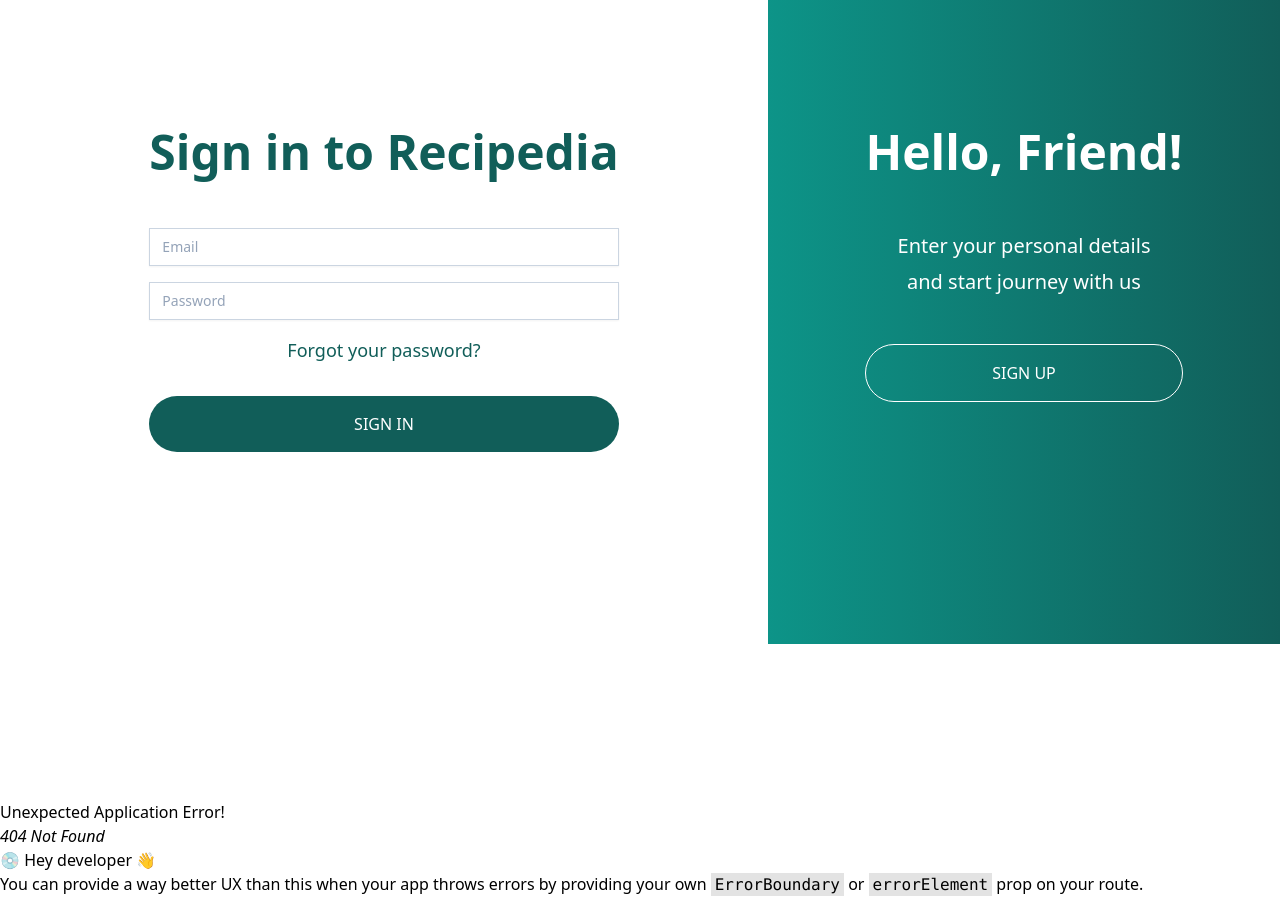
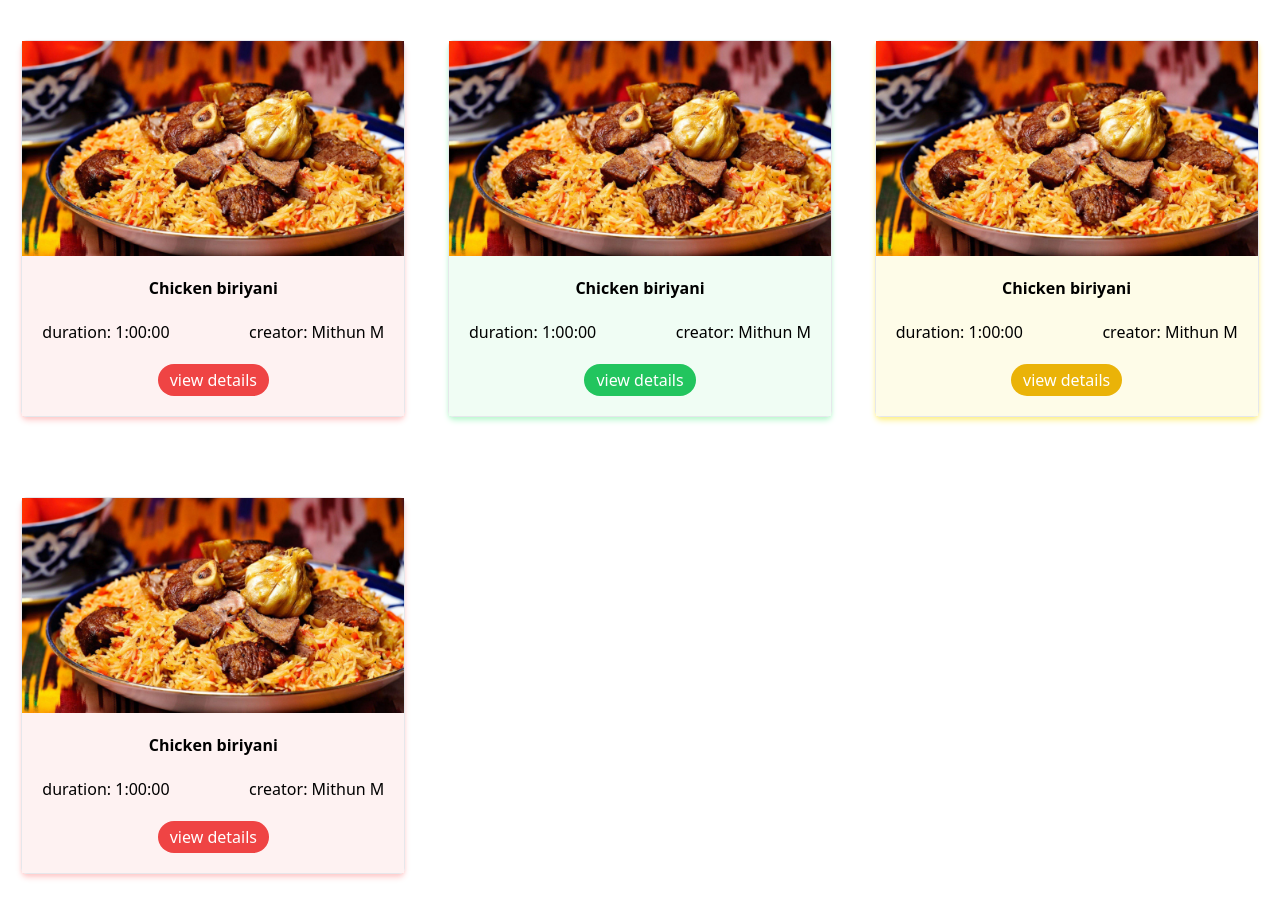
Before and after one commit to SairaniR/collab-recipe-management-system-frontend, a React (Create React App) app: page /recipes in a window 1280 px wide. Before the commit this address had no page. Built offline with nearby package versions, Linux system fonts and the light colour scheme.

Commit message:
creates recipe component and renders list of recipes

```diff
--- /dev/null
+++ b/src/components/Recipe.jsx
@@ -0,0 +1,19 @@
+function Recipe({recipe}) {
+    return <>
+        <div className={`w-96 border rounded-md shadow-md ${recipe.type==='NV'?"shadow-red-200":recipe.type==='V'?"shadow-green-200":"shadow-yellow-200"} `}>
+            <img src={recipe.image} alt={recipe.name} className='w-96 object-cover' />
+            <div className={`${recipe.type==='NV'?"bg-red-50":recipe.type==='V'?"bg-green-50":"bg-yellow-50"} p-5`}>
+                <h3 className='text-center font-bold'>{recipe.name}</h3>
+                <div className='py-5'>
+                    <p className='text-left w-1/2 inline-block'>{`duration: ${recipe.duration}`}</p>
+                    <p className='text-right w-1/2 inline-block'>{`creator: ${recipe.creator}`}</p>
+                </div>
+                <div className='w-full flex justify-center'>
+                    <button className={`${recipe.type==='NV'?"bg-red-500":recipe.type==='V'?"bg-green-500":"bg-yellow-500"} text-white px-3 py-1 rounded-full`}>view details</button>
+                </div>
+            </div>
+        </div>
+    </>
+}
+
+export default Recipe;
--- /dev/null
+++ b/src/components/Recipes.jsx
@@ -0,0 +1,12 @@
+import RecipesData from '../mock-data/Recipes.json'
+import Recipe from './Recipe'
+
+function Recipes() {
+    return <>
+        <div className='grid xl:grid-cols-3 lg:grid-cols-2 md:grid-cols-1 place-items-center'>
+            {RecipesData.map((recipe) => { return (<div className='p-10'><Recipe key={recipe.id} recipe={recipe}></Recipe></div>) })}
+        </div>
+    </>
+}
+
+export default Recipes
--- a/src/index.jsx
+++ b/src/index.jsx
@@ -2,7 +2,6 @@
 import './styles.css'; // Import your styles
 import App from './App';
 import reportWebVitals from './reportWebVitals';
-import Login from './components/Login'
 import { createRoot } from 'react-dom/client';
 import router from './router/index.jsx';
 import { RouterProvider } from 'react-router-dom';
@@ -10,9 +9,9 @@
 const root = createRoot(document.getElementById('root'));
 root.render(
   <React.StrictMode>
-    <App />
-    <Login />
-   <RouterProvider router={router}/>
+    <RouterProvider router={router}>
+      <App />
+    </RouterProvider>
   </React.StrictMode>
 );
 
--- /dev/null
+++ b/src/mock-data/Recipes.json
@@ -0,0 +1,34 @@
+[
+  {
+    "id":4,
+    "image": "/assets/images/Biriyani.jpg",
+    "name": "Chicken biriyani",
+    "duration": "1:00:00",
+    "creator": "Mithun M",
+    "type": "NV"
+  },
+  {
+    "id":1,
+    "image": "/assets/images/Biriyani.jpg",
+    "name": "Chicken biriyani",
+    "duration": "1:00:00",
+    "creator": "Mithun M",
+    "type": "V"
+  },
+  {
+    "id":2,
+    "image": "/assets/images/Biriyani.jpg",
+    "name": "Chicken biriyani",
+    "duration": "1:00:00",
+    "creator": "Mithun M",
+    "type": "E"
+  },
+  {
+    "id":3,
+    "image": "/assets/images/Biriyani.jpg",
+    "name": "Chicken biriyani",
+    "duration": "1:00:00",
+    "creator": "Mithun M",
+    "type": "NV"
+  }
+]
--- a/src/router/index.jsx
+++ b/src/router/index.jsx
@@ -1,6 +1,7 @@
 import { createBrowserRouter } from "react-router-dom"
 import Register from "../components/Register.jsx"
 import App from '../App.jsx'
+import Recipes from "../components/Recipes.jsx"
 
 const router= createBrowserRouter([
     {
@@ -10,6 +11,10 @@
             {
                 path: 'register',
                 element: <Register/>
+            },
+            {
+                path: 'recipes',
+                element: <Recipes/>
             }
         ]
     }
```
Also changed, not shown: public/assets/images/Biriyani.jpg (added).
